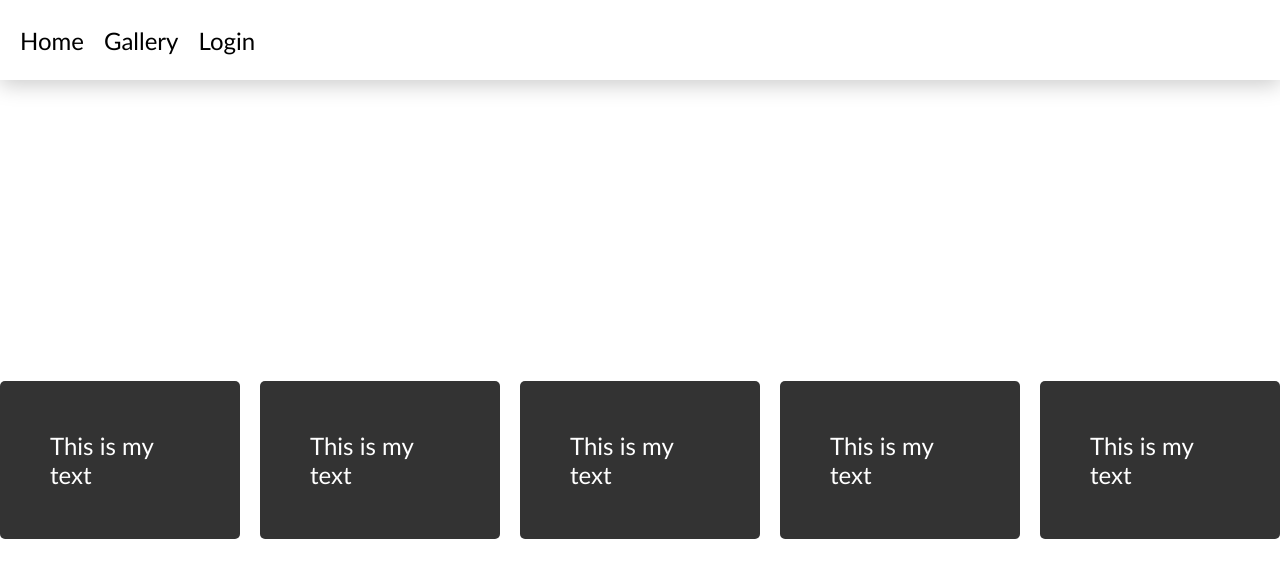
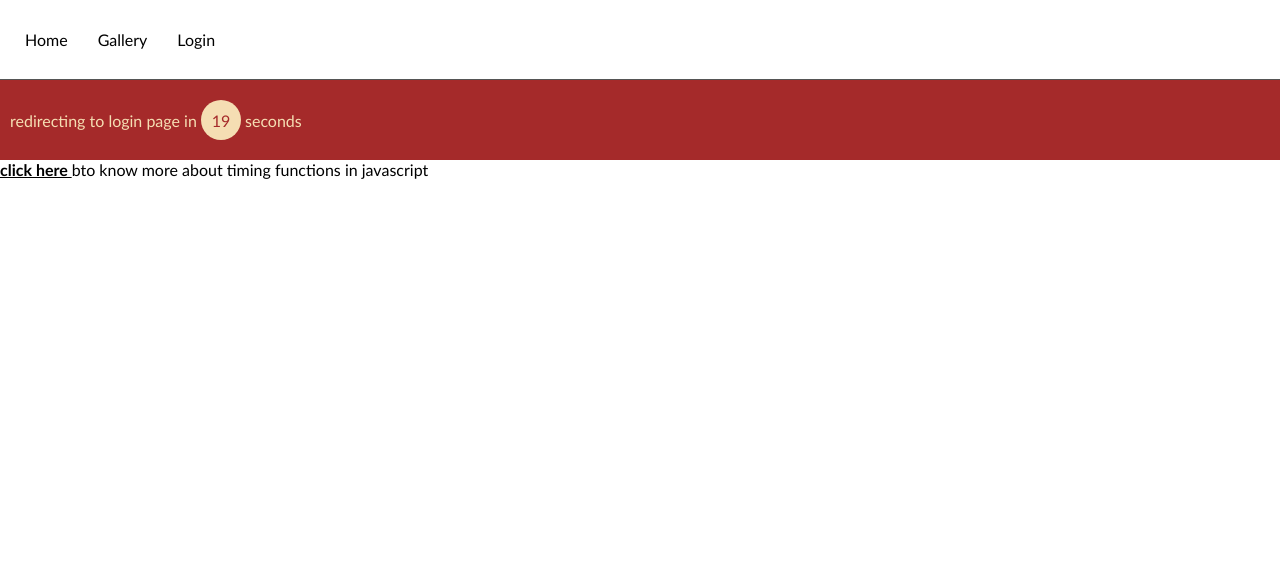
Before and after one commit to qassasahmed/web-programming, a plain HTML site: page index.html in a window 1280 px wide. Both pictures are taken after a click on the button "Hide". Drawn offline with Linux system fonts and the light colour scheme.

Commit message:
dark mode - timing

```diff
--- a/app/main.js
+++ b/app/main.js
@@ -8,16 +8,32 @@ painter.addEventListener('click', function(){
 });
 
 painter.addEventListener('click', function(){
-    let divContainer = document.createElement('div');
-    divContainer.classList.add('flex-center');
-    for(let i = 0; i < 5; i++){
-        let divCard = document.createElement('div');
-        divCard.classList.add('card');
-        let text = document.createTextNode('This is my text');
-        divCard.appendChild(text);
-        divContainer.appendChild(divCard);
+    // let divContainer = document.createElement('div');
+    // divContainer.classList.add('flex-center');
+    // for(let i = 0; i < 5; i++){
+    //     let divCard = document.createElement('div');
+    //     divCard.classList.add('card');
+    //     let text = document.createTextNode('This is my text');
+    //     divCard.appendChild(text);
+    //     divContainer.appendChild(divCard);
+    // }
+    // document.body.appendChild(divContainer);
+    let timeleft = 20;
+    function countdown(){
+        document.getElementById("seconds").innerHTML = `redirecting to login page in <span id="timer">${timeleft}</span> seconds`;
+        if(timeleft > 0){
+            window.setTimeout(countdown, 1000);
+        }
+        else window.location.href = './pages/login.html';
+        timeleft--;
     }
-    document.body.appendChild(divContainer);
+
+    let timing_link = document.createElement('a');
+    timing_link.setAttribute('href', "https://www.w3schools.com/js/js_timing.asp");
+    timing_link.setAttribute('target', "_blank");
+    timing_link.innerHTML = '<b> <u> click here </u> </b> bto know more about timing functions in javascript'
+    document.body.appendChild(timing_link);
+    window.setTimeout(countdown, 1000);
 });
 
 
--- a/css/login.css
+++ b/css/login.css
@@ -5,14 +5,17 @@
     align-items: center;
     flex-direction: column;
     row-gap: 20px;
+
 }
+.form-container{
+    border: 1px solid #555;
+
+}
+
 .form-container > form{
     display: flex;
     flex-direction: column;
-    background-color: #fff;
     padding: 40px;
-    box-shadow: 0 0px 20px #eee;
-    border-radius: 10px;
     font-size: 120%;
     font-family: monospace;
 }
@@ -20,22 +23,17 @@
 .form-container > form > input[type='text']{
     border:none;
     height: 40px;
-    border-bottom: 1px solid black;
+    border-bottom: 1px solid #555;
     margin-bottom: 20px;
     transition: 0.3s;
 }
+
 .form-container > form > input[type='text']:focus{
     outline: none;
-    /* background-color: #eee; */
     border-bottom: 2px solid black;
     font-family: monospace;
 }
-/* .form-container > form > input[type='text']:invalid{
-    outline: none;
-    background-color: #eee;
-    border-bottom: 2px solid red;
-    font-family: monospace;
-} */
+
 .form-container > form > .agreement{
     display: flex;
     align-items: center;
@@ -44,27 +42,50 @@
 .form-container > form > .agreement a{
     font-style: italic;
 }
-.form-container > form input[type='button']{
+input[type='button']{
     border-radius: 0;
     color: #000;
+    /* align-self: flex-end; */
+    padding: 10px 20px;
+    /* margin-top: 20px; */
+    font-family: monospace;
+    background-color: #fff;
+    border: 1px solid #555;
+    transition: 0.3s;
+}
+form input[type='button']{
     align-self: flex-end;
     padding: 10px 20px;
     margin-top: 20px;
-    font-family: monospace;
-    background-color: #fff;
-    border: 1px solid black;
-    transition: 0.3s;
 }
-.form-container > form input[type='button']:hover{
+input[type='button']:hover{
     background-color: #000;
     color: #fff;
     cursor: pointer;
 }
-
 div.footer {
     position: fixed;
     width: 100%;
     bottom: 0;
-    background-color: #eee;
-    padding: 10px 20px
+    /* background-color: #eee; */
+    padding: 10px 20px;
+    border-top: 1px solid #555;
 }
+
+body{
+    background: #fff;
+    color: #000;
+}
+
+body.dark{
+    background: #333;
+    color: #fff;
+}
+body.dark * {
+    color: #fff;
+    background-color: #333;
+}
+body.dark input[type='button']:hover {
+    background-color: #fff;
+    color: #333;
+}
--- a/css/reset.css
+++ b/css/reset.css
@@ -3,3 +3,7 @@
     padding: 0;
     box-sizing: border-box;
 }
+a {
+    text-decoration: none;
+    color: #000;
+}
--- a/css/style.css
+++ b/css/style.css
@@ -3,10 +3,9 @@ header > div.header {
     display: flex;
     align-items: center;
     padding: 0 20px;
-    background-color: #fff;
-    box-shadow: 0 5px 20px #ccc;
+    border-bottom: 1px solid #555;
+}
 
-}
 
 header > div.header > div.links > ul {
     display: flex;
@@ -15,16 +14,21 @@ header > div.header > div.links > ul {
 
 header > div.header > div.links > ul > li {
     list-style-type: none;
+
+    /* background-color: red; */
 }
 
 header > div.header > div.links > ul > li > a {
     text-decoration: none;
-    font-size: 150%;
     transition: 0.3s;
-    color: #000;
+    padding: 10px 5px;
+    display: inline-block;
+    /* color: #000; */
 }
-header > div.header > div.links > ul > li > a:hover {
-    color: #00f;
+header > div.header > div.links > ul > li:hover > a {
+    /* color: #00f; */
+
+    transform: translateY(-5px);
     cursor: pointer;
 }
 
@@ -42,10 +46,26 @@ header > div.header > div.links > ul > li > a:hover {
 }
 
 .card{
-    background-color: #333;
-    color: #fff;
+    border: 1px solid #555;
     padding: 50px;
-    border-radius: 5px;
+    /* border-radius: 5px; */
     transition: 0.3s;
     font-size: 150%;
 }
+
+/* timer */
+#seconds{
+    padding: 20px 10px;
+    background-color: brown;
+    color: wheat;
+}
+#timer{
+    color: brown;
+    background-color: wheat;
+    border-radius: 50%;
+    height: 40px;
+    width: 40px;
+    display: inline-flex;
+    align-items: center;
+    justify-content: center;
+}
--- a/index.html
+++ b/index.html
@@ -21,9 +21,11 @@
         </div>
     </header>
 
+
     <p class="color-p"> this paragraph should be hidden </p>
     <p class="color-p"> this paragraph should be hidden</p>
     <input type="button" value="Hide" id="painter"/>
+    <div id="seconds"></div>
     <script src="app/main.js"></script>
 </body>
 </html>
```
Also changed, not shown: app/login.js (+35 -0 lines), pages/login.html (+2 -2 lines).
